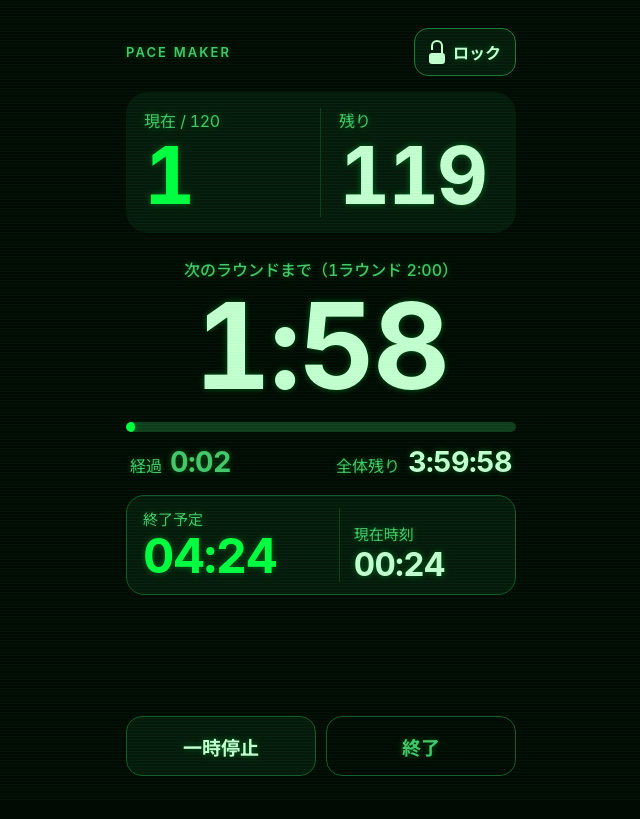
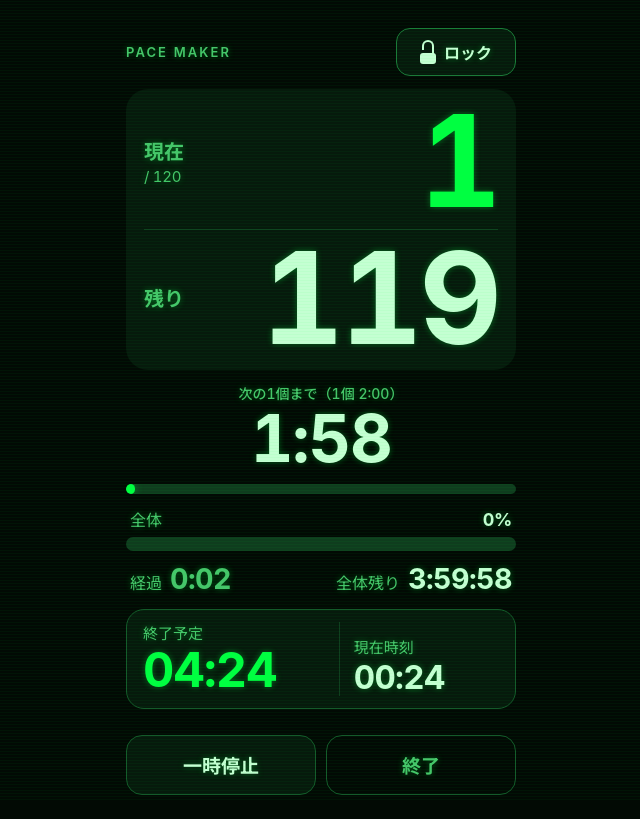
Before and after one commit to akwhyt/pace-maker, a plain HTML site: page index.html in a window 1280 px wide. Both pictures are taken after a click on the button "スタート". Shown: the whole page, without its empty margins (319-959 px from the left). Drawn offline with Linux system fonts and the light colour scheme.

Commit message:
計測画面の表示を改善：残り個数を大きく・全体の経過バーを追加
- 現在と残りの個数を1行ずつ大きく表示し、1個ごとのタイマーは小さくした
- 全体の経過バー（%表示つき）を追加
- 画面の高さに合わせてパートの間隔を広げ、縦が短い端末では余白を詰める
- ロック前とロック中でボタンの大きさが変わらないよう幅をそろえた
- 画面上の「ラウンド」表記を「個」に変更
- service worker のキャッシュバージョンを v4 に更新

Co-Authored-By: Claude Opus 5.5 <noreply@anthropic.com>

```diff
--- a/app.js
+++ b/app.js
@@ -18,6 +18,7 @@
     runCount: $('runCount'), roundNum: $('roundNum'), leftNum: $('leftNum'),
     timerLabel: $('timerLabel'), timerText: $('timerText'), barFill: $('barFill'),
     elapsedText: $('elapsedText'), overallText: $('overallText'),
+    overallFill: $('overallFill'), overallPct: $('overallPct'),
     runEnd: $('runEnd'), runClock: $('runClock'),
     pauseBtn: $('pauseBtn'), stopBtn: $('stopBtn'),
     lockLayer: $('lockLayer'), unlockBtn: $('unlockBtn'), holdFill: $('holdFill'),
@@ -220,7 +221,7 @@
       setClass(n, 'd4', !isOver && String(n.textContent).length >= 4);
     }
 
-    setText(el.timerLabel, isOver ? '超過時間' : '次のラウンドまで（1ラウンド ' + fmt(rs) + '）');
+    setText(el.timerLabel, isOver ? '超過時間' : '次の1個まで（1個 ' + fmt(rs) + '）');
     setText(el.timerText, isOver ? '+' + fmt(Math.floor(overSec)) : fmt(Math.ceil(rem)));
     setClass(el.timerText, 'warn', isOver || rem <= 10);
     setClass(el.timerText, 'over', isOver && overSec < 3600);
@@ -229,6 +230,12 @@
     const pct = isOver ? 100 : Math.min(100, (inRound / rs) * 100);
     el.barFill.style.width = pct.toFixed(2) + '%';
     setClass(el.barFill, 'warn', isOver);
+
+    const allPct = Math.min(100, (elSec / run.total) * 100);
+    el.overallFill.style.width = allPct.toFixed(2) + '%';
+    setClass(el.overallFill, 'warn', isOver);
+    setText(el.overallPct, Math.floor(allPct) + '%');
+    setClass(el.overallPct, 'warn', isOver);
 
     setText(el.elapsedText, fmt(Math.floor(elSec)));
     setText(el.overallText, isOver ? '+' + fmt(Math.floor(overSec)) : fmt(Math.ceil(run.total - elSec)));
--- a/index.html
+++ b/index.html
@@ -8,7 +8,7 @@
 <meta name="mobile-web-app-capable" content="yes">
 <meta name="apple-mobile-web-app-capable" content="yes">
 <meta name="apple-mobile-web-app-status-bar-style" content="black">
-<meta name="description" content="配達時間と個数から1ラウンドの時間を出し、ラウンドごとのカウントダウンで配達ペースを保つタイマー">
+<meta name="description" content="配達時間と個数から1個あたりの時間を出し、1個ごとのカウントダウンで配達ペースを保つタイマー">
 <title>配達ペースメーカー</title>
 <link rel="manifest" href="manifest.webmanifest">
 <link rel="icon" href="icons/icon-192.png" type="image/png">
@@ -52,10 +52,10 @@
 
     <div class="per-round">
       <div class="col">
-        <div class="label">1ラウンドあたり</div>
+        <div class="label">1個あたり</div>
         <div id="perRound" class="per-round-val accent">--:--</div>
       </div>
-      <div class="rounds-x">× <span id="setupCount">0</span>ラウンド</div>
+      <div class="rounds-x">× <span id="setupCount">0</span>個</div>
     </div>
 
     <div class="start-preview">
@@ -86,22 +86,35 @@
     </header>
 
     <div class="card rounds">
-      <div class="rounds-col left">
-        <div class="label nowrap">現在 <span class="tnum">/ <span id="runCount">0</span></span></div>
+      <div class="rounds-row">
+        <div class="rounds-label">
+          <div class="label nowrap">現在</div>
+          <div class="label sm nowrap tnum">/ <span id="runCount">0</span></div>
+        </div>
         <div id="roundNum" class="round-num accent">1</div>
       </div>
-      <div class="rounds-col right">
-        <div class="label nowrap">残り</div>
+      <div class="rounds-row">
+        <div class="rounds-label">
+          <div class="label nowrap">残り</div>
+        </div>
         <div id="leftNum" class="round-num">0</div>
       </div>
     </div>
 
     <div class="timer">
-      <div id="timerLabel" class="label timer-label">次のラウンドまで</div>
+      <div id="timerLabel" class="label timer-label">次の1個まで</div>
       <div id="timerText" class="timer-text">0:00</div>
     </div>
 
     <div class="bar"><div id="barFill" class="bar-fill"></div></div>
+
+    <div class="overall">
+      <div class="overall-head">
+        <span class="label">全体</span>
+        <span id="overallPct" class="overall-pct">0%</span>
+      </div>
+      <div class="bar bar-overall"><div id="overallFill" class="bar-fill"></div></div>
+    </div>
 
     <div class="totals">
       <div class="pair">
--- a/style.css
+++ b/style.css
@@ -68,7 +68,8 @@ body {
 
 .screen { display: flex; flex-direction: column; flex-grow: 1; }
 .setup { gap: 20px; }
-.run { gap: 16px; }
+/* 余った縦スペースに応じて各パートの間隔を広げる（12〜22px） */
+.run { gap: clamp(12px, calc((100dvh - 695px) / 8), 22px); }
 .grow { flex-grow: 1; }
 
 .label { font-size: 16px; color: var(--sub); }
@@ -203,6 +204,9 @@ input[type=number] { -moz-appearance: textfield; appearance: textfield; }
 }
 
 .lock-btn, .unlock-btn {
+  /* 「ロック」と「ロック中」で幅が変わらないよう、両方同じ幅にして中身を中央寄せ */
+  min-width: 120px;
+  justify-content: center;
   height: 48px;
   padding: 0 14px;
   border-radius: 14px;
@@ -248,44 +252,52 @@ input[type=number] { -moz-appearance: textfield; appearance: textfield; }
 
 .rounds {
   border-radius: 22px;
-  padding: 16px 18px;
-  display: grid;
-  grid-template-columns: repeat(2, minmax(0, 1fr));
+  padding: 4px 18px;
+  display: flex;
+  flex-direction: column;
 }
-.rounds-col { display: flex; flex-direction: column; gap: 2px; min-width: 0; }
-.rounds-col.left { padding-right: 16px; border-right: 1px solid var(--divider); }
-.rounds-col.right { padding-left: 18px; }
+/* 現在ラウンドと残りは一番大事な情報なので、1行ずつ横幅いっぱいで大きく出す */
+.rounds-row {
+  padding: 4px 0;
+  display: flex;
+  align-items: center;
+  justify-content: space-between;
+  gap: 12px;
+  min-width: 0;
+}
+.rounds-row + .rounds-row { border-top: 1px solid var(--divider); }
+.rounds-label { display: flex; flex-direction: column; gap: 2px; flex-shrink: 0; }
+.rounds-label .label:first-child { font-size: 20px; font-weight: 700; }
 .round-num {
   letter-spacing: -0.03em;
-  font-size: calc(72 * var(--u));
+  font-size: calc(116 * var(--u));
   font-weight: 700;
-  line-height: 1.05;
+  line-height: 1;
   white-space: nowrap;
   color: var(--text);
 }
 .round-num.accent { color: var(--accent); }
-.round-num.d4 { font-size: calc(56 * var(--u)); }
-.round-num.over { font-size: calc(56 * var(--u)); color: var(--warn); }
+.round-num.d4 { font-size: calc(96 * var(--u)); }
+.round-num.over { font-size: calc(88 * var(--u)); color: var(--warn); }
 
 .timer {
   display: flex;
   flex-direction: column;
   align-items: center;
-  gap: 6px;
-  padding-top: 8px;
+  gap: 2px;
 }
-.timer-label { font-weight: 500; white-space: nowrap; }
+.timer-label { font-size: 14px; font-weight: 500; white-space: nowrap; }
 .timer-text {
   letter-spacing: -0.02em;
   white-space: nowrap;
-  font-size: calc(108 * var(--u));
+  font-size: calc(60 * var(--u));
   font-weight: 700;
   line-height: 1;
   color: var(--text);
 }
 .timer-text.warn { color: var(--warn); }
-.timer-text.over { font-size: calc(88 * var(--u)); }
-.timer-text.over-h { font-size: calc(64 * var(--u)); }
+.timer-text.over { font-size: calc(56 * var(--u)); }
+.timer-text.over-h { font-size: calc(48 * var(--u)); }
 
 .bar { height: 10px; background: var(--divider); border-radius: 999px; overflow: hidden; }
 .bar-fill {
@@ -296,6 +308,12 @@ input[type=number] { -moz-appearance: textfield; appearance: textfield; }
   box-shadow: 0 0 8px rgba(0, 255, 65, 0.45);
 }
 .bar-fill.warn { background: var(--warn); box-shadow: 0 0 8px rgba(255, 176, 0, 0.45); }
+
+.overall { display: flex; flex-direction: column; gap: 6px; }
+.overall-head { display: flex; justify-content: space-between; align-items: baseline; padding: 0 4px; }
+.overall-pct { font-size: 18px; font-weight: 700; letter-spacing: -0.02em; color: var(--text); }
+.overall-pct.warn { color: var(--warn); }
+.bar-overall { height: 14px; }
 
 .totals {
   display: flex;
@@ -419,6 +437,8 @@ input[type=number] { -moz-appearance: textfield; appearance: textfield; }
 .unlock-face {
   display: flex;
   align-items: center;
+  justify-content: center;
+  width: 100%;
   gap: 8px;
   height: 100%;
   padding: 0 14px;
@@ -438,3 +458,14 @@ input[type=number] { -moz-appearance: textfield; appearance: textfield; }
 
 /* 計測中は長押しメニュー・テキスト選択を出さない */
 .run, .run * { -webkit-user-select: none; user-select: none; -webkit-touch-callout: none; }
+
+/* 縦が短い端末：ラウンド数の大きさは保ったまま、まわりの余白を詰める */
+@media (max-height: 760px) {
+  .app, .lock-inner { padding-top: calc(env(safe-area-inset-top, 0px) + 14px); }
+  .run { gap: 8px; }
+  .round-num { font-size: calc(108 * var(--u)); }
+  .end-card { padding: 8px 16px; }
+  .end-val { font-size: calc(38 * var(--u)); }
+  .now-val { font-size: calc(26 * var(--u)); }
+  .btn-secondary, .btn-ghost { height: 54px; }
+}
--- a/sw.js
+++ b/sw.js
@@ -1,5 +1,5 @@
 // アプリ更新時は VERSION を上げる（古いキャッシュは activate で削除される）
-const VERSION = 'v3';
+const VERSION = 'v4';
 const CACHE = 'pacemaker-' + VERSION;
 const ASSETS = [
   './',
```
Also changed, not shown: manifest.webmanifest.
